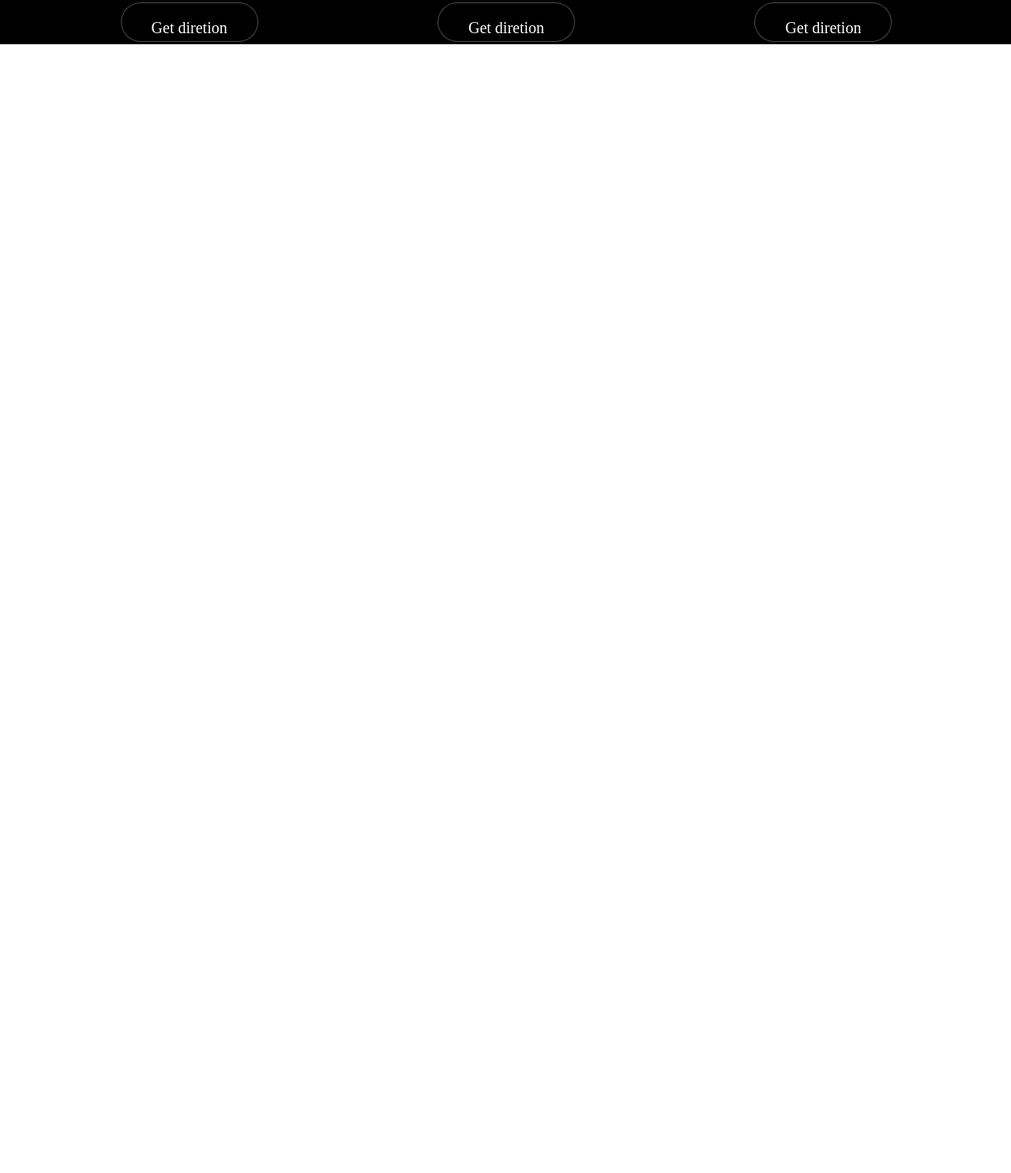
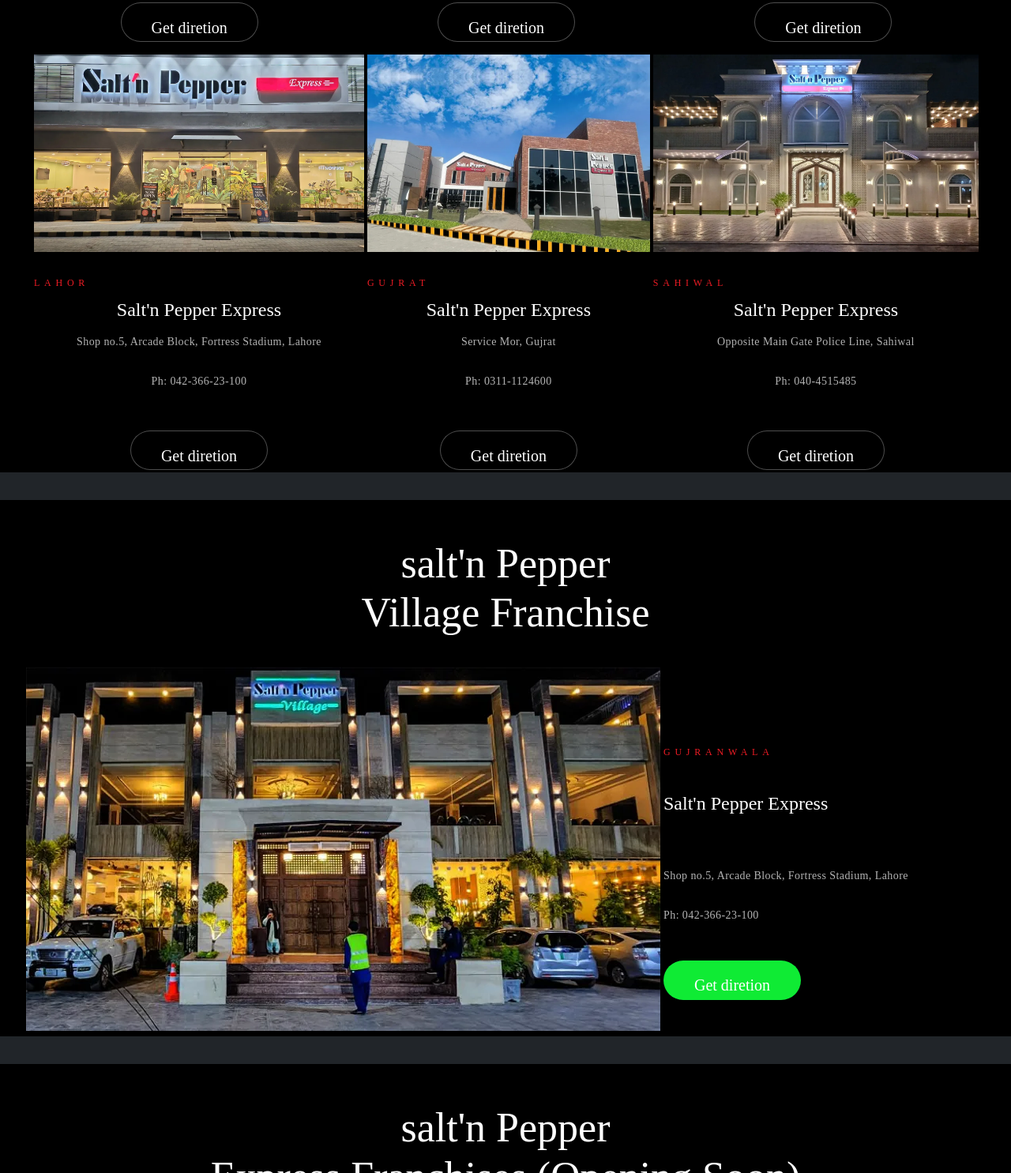
Before and after one commit to Shahzaibkhan0720/SALT-PEPPER, a plain HTML site: page index.html in a window 1280 px wide. Shown: the part 3826-5311 px from the top of the page at 79% size. Before the commit the page ends 3882 px from the top, so only its background shows below. Drawn offline with Linux system fonts and the light colour scheme.

Commit message:
more crads uodated

```diff
--- a/index.html
+++ b/index.html
@@ -203,6 +203,97 @@
         </table>
 
 
+
+        <table class="loc-tb-1">
+                <th><img src="lhr.webp" alt=""></th>
+                <th><img src="gujrat.webp" alt=""></th>
+                <th><img src="sahiwal.webp" alt=""></th>
+
+            <tr class="red-heading">
+                <td> <h1>lahor</h1> </td>
+                <td><h1>gujrat</h1></td>
+                <td><h1>sahiwal</h1></td>
+            </tr>
+
+            <tr class="snt-heading">
+                <td>Salt'n Pepper Express</td>
+                <td>Salt'n Pepper Express</td>
+                <td>Salt'n Pepper Express</td>
+            </tr>
+
+            <tr class="loc-add">
+                <td>
+                    <p>  Shop no.5, Arcade Block, Fortress Stadium, Lahore</p>
+                    <p> Ph: 042-366-23-100</p>
+                    <button class="bt">Get diretion</button>
+                </td>
+
+                <td>
+                    <p>  Service Mor, Gujrat</p>
+                    <p> Ph: 0311-1124600</p>
+                    <button class="bt">Get diretion</button>
+                </td>
+
+                <td>
+                    <p> Opposite Main Gate Police Line, Sahiwal</p>
+                    <p> Ph: 040-4515485</p>
+                    <button class="bt">Get diretion</button>
+                </td>
+            </tr>
+        </table>
+
     </div>
+
+    <div class="village-card">
+        <h1><span>salt'n Pepper</span> <br>
+            Village Franchise</h1>
+
+        <table>
+            <th rowspan="5"><img src="gujranwala.webp" alt=""></th>
+            <tr class="red-heading">
+                <td> <h1>gujranwala</h1> </td>
+            </tr>
+            <tr class="snt-head">
+                <td>Salt'n Pepper Express</td>
+            </tr>
+            <tr class="loc-add">
+                <td>
+                    <p>  Shop no.5, Arcade Block, Fortress Stadium, Lahore</p>
+                    <p> Ph: 042-366-23-100</p>
+                    <button class="bt">Get diretion</button>
+            </td>
+            </tr>
+        </table>
+    </div>
+
+
+    <div class="village-card">
+        <h1><span>salt'n Pepper</span> <br>
+            Express Franchises (Opening Soon)</h1>
+    </div>
+    <table class="exp-frn">
+        <tr>
+            <th><img src="https://static.tossdown.com/images/d837768e-a445-459c-9eb9-f3026c3a821c.webp" alt=""></th>
+            <th><img src="https://static.tossdown.com/images/d837768e-a445-459c-9eb9-f3026c3a821c.webp" alt=""></th>
+            <th><img src="https://static.tossdown.com/images/d837768e-a445-459c-9eb9-f3026c3a821c.webp" alt=""></th>
+        </tr>
+        <tr>
+            <td><h1>open soon</h1></td>
+            <td><h1>open soon</h1></td>
+            <td><h1>open soon</h1></td>
+        </tr>
+        <tr>
+            <td><p>Salt'n Pepper Express <br>
+                Burewala</p></td>
+
+                <td><p>Salt'n Pepper Express <br>
+                    Burewala</p></td>
+                    <td><p>Salt'n Pepper Express <br>
+                        Burewala</p></td>
+
+        </tr>
+
+
+    </table>
 </body>
 </html>
--- a/style.css
+++ b/style.css
@@ -372,7 +372,7 @@ padding-right: 3px;
 }
 
 .loc-tb-1{
-    /* height: 250px; */
+    height: 250px;
     object-fit: cover;
     margin: opx auto;
     width: 98%;
@@ -443,3 +443,96 @@ padding-right: 3px;
     background-color: black;
     display: inline-block;
 }
+
+.loc-tb-1 img{
+    height: 250px;
+    object-fit: cover;
+    width: 100%;
+}
+.village-card {
+    background-color: black;
+    padding-left: 30px;
+    padding-right: 30px;
+
+}
+
+.village-card h1{
+    font-family: 'futurak';
+    font-style: normal;
+    font-weight: 400;
+    font-size: 52px;
+    line-height: 62px;
+    color: #FFFFFF;
+    text-align: center;
+    padding-top: 50px;
+}
+.red-heading h1{
+    font-family: 'apercu';
+    font-style: normal;
+    font-weight: 500;
+    font-size: 12px;
+    line-height: 15px;
+    letter-spacing: 0.48em;
+    text-transform: uppercase;
+    color: #ED1C24;
+    text-align: center;
+    margin-bottom: 8px;
+   display: block;
+    margin-top: 24px;
+    text-align: left;
+}
+.village-card p{
+    font-family: 'Apercu';
+    font-style: normal;
+    font-weight: 400;
+    font-size: 14px;
+    /* line-height: 17px; */
+    letter-spacing: 0.03em;
+    color: rgba(255, 255, 255, 0.7);
+    /* margin-bottom: 12px; */
+    display: -webkit-box !important;
+    -webkit-line-clamp: 2;
+    -webkit-box-orient: vertical;
+    text-overflow: ellipsis;
+    word-wrap: break-word;
+    overflow: hidden;
+    height: 36px;
+    text-align: left;
+}
+.snt-head{
+    font-style: normal;
+    font-weight: 400;
+    font-size: 24px;
+    line-height: 29px;
+    text-align: left;
+    color: #FFFFFF;
+    margin-bottom: 18px;
+}
+.village-card button{
+    width: 174px;
+    height: 50px;
+    border: 1px solid rgba(10, 231, 66, 0.3);
+    border-radius: 50px;
+    font-family: 'Poppins';
+    font-style: normal;
+    font-weight: 500;
+    font-size: 20px;
+    line-height: 21px;
+    color: white;
+    FONT-VARIANT: JIS83;
+    margin-top: 15px;
+    padding-top: 15px;
+    background-color: rgb(15, 235, 52);
+    display: inline-block;
+}
+
+.exp-frn{
+    border: 1px, solid, #212529;
+    background-color: #FFFFFF;
+    padding-left: 0px ;
+}
+.exp-frn table{
+    border-collapse: separate;
+    border-spacing: 15px 50px;
+
+}
```
Also changed, not shown: gujranwala.webp (added), gujrat.webp (added), lhr.webp (added), sahiwal.webp (added).
